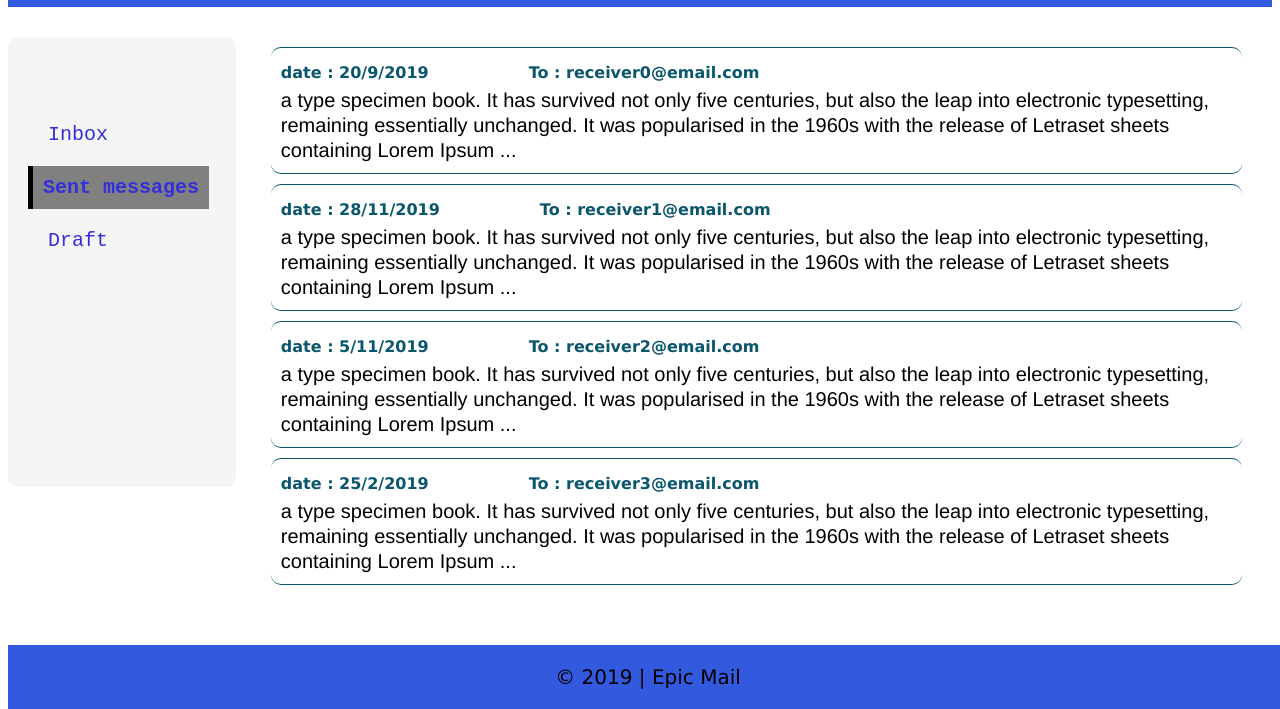
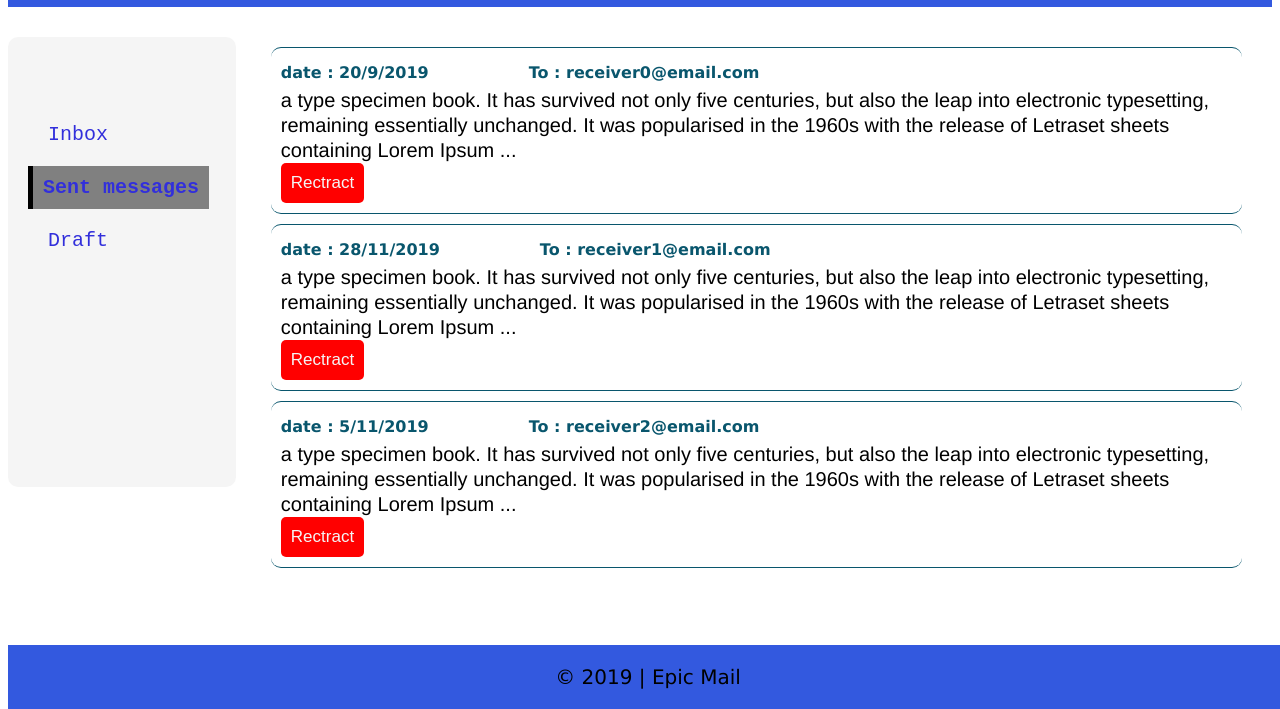
Before and after one commit to alainburindi/Epic_Mail, a plain HTML site: page UI/html/messages.html in a window 1280 px wide. Both pictures are taken after a click on the item "Sent messages". Shown: the part 91-800 px from the top of the page. Drawn offline with Linux system fonts and the light colour scheme.

Commit message:
allow user to retract a set message

```diff
--- a/UI/css/messages.css
+++ b/UI/css/messages.css
@@ -143,6 +143,15 @@ main .message {
     line-height: 25px;
 }
 
+main button {
+    border-radius: 5px;
+    font-size: 17px;
+    background: red;
+    border: none;
+    color: whitesmoke;
+    padding: 10px;
+}
+
 main .sender span {
     float: left;
     margin-right: 100px;
--- a/UI/js/messages.js
+++ b/UI/js/messages.js
@@ -73,12 +73,14 @@ function initMessage() {
 
 function initSentMessage() {
     if (!sentInitiated){
-        for (let index = 0; index < 4; index++) {
+        for (let index = 0; index < 3; index++) {
             let messageContainer = document.createElement("div");
             let senderElement = document.createElement("div");
             let contentElement= document.createElement("div");
             let fromElement = document.createTextNode("To : ");
             let dateElement = document.createElement("span");
+            let retract = document.createElement("button");
+            retract.innerHTML = "Rectract";
             let day = getRandomNumber(1,30);
             let month = getRandomNumber(1,12);
             let year = 2019;
@@ -95,7 +97,11 @@ function initSentMessage() {
             contentElement.appendChild(document.createTextNode(c));
             messageContainer.appendChild(senderElement);
             messageContainer.appendChild(contentElement);
+            messageContainer.appendChild(retract);
             sent.appendChild(messageContainer);
+            retract.addEventListener('click', ()=>{
+                sent.removeChild(retract.parentElement)
+            })
         }
         sentInitiated = true;
     }
```
